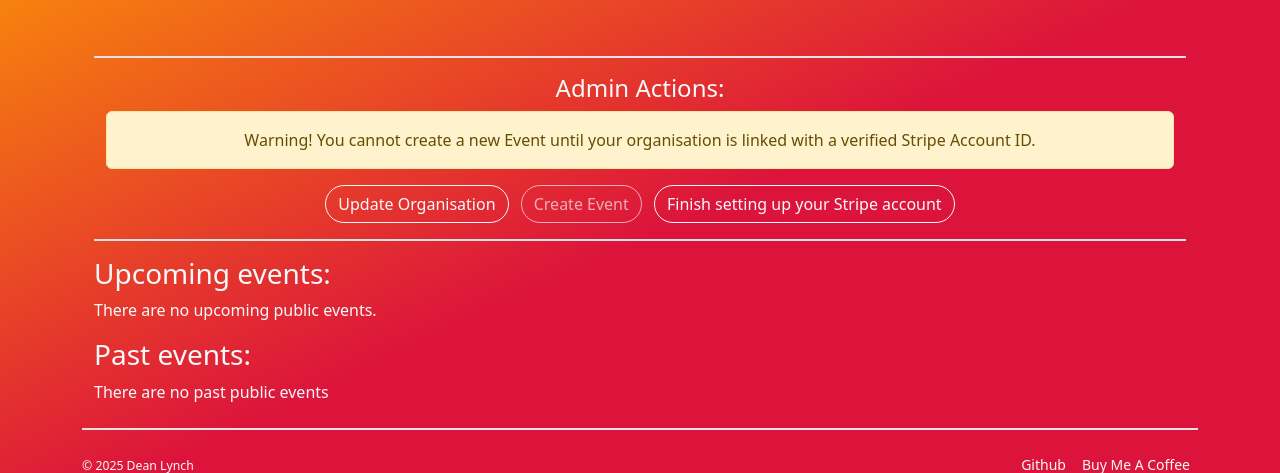
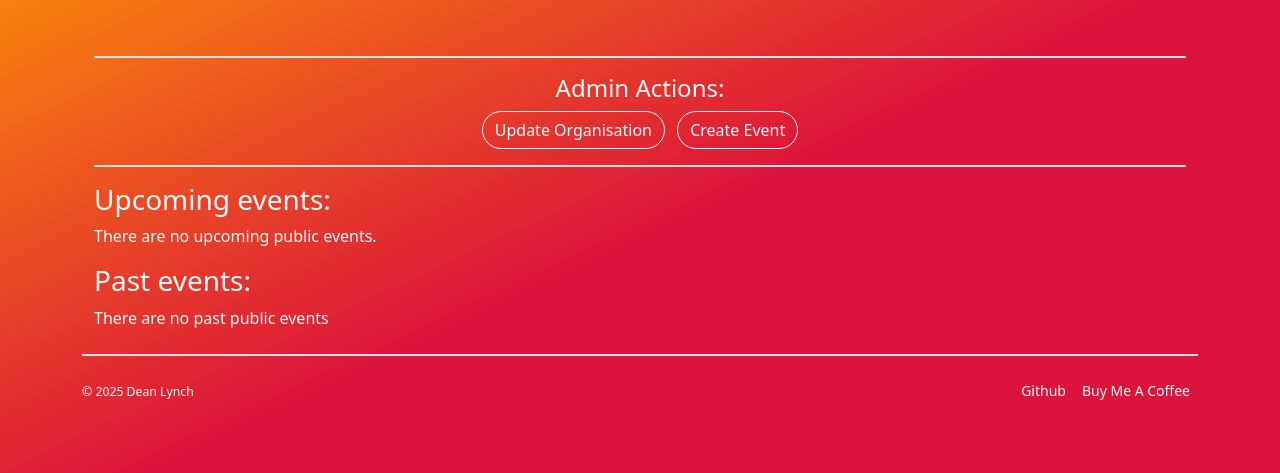
Before and after one commit to lynchdean/pizzapool, a Django app: template events/templates/events/organisation_detail.html in a window 1280 px wide. Shown: the part 160-633 px from the top of the page. Run offline with Django 5.2, Linux system fonts and the light colour scheme; the template is opened without the code that fills it, so the values that code supplies are empty; some libraries are stand-ins or nearby versions.

Commit message:
Remove stripe checks for events. Fix log env config

```diff
--- a/events/templates/events/order_create.html
+++ b/events/templates/events/order_create.html
@@ -9,7 +9,7 @@
     </style>
 
     <div class="container text-light p-3">
-        {% if not event.locked  and event.organisation.stripe_account_verified %}
+        {% if not event.locked %}
             <h3>New Order:</h3>
             {% load crispy_forms_tags %}
             <form class="my-class" method="post">
--- a/events/templates/events/organisation_detail.html
+++ b/events/templates/events/organisation_detail.html
@@ -13,38 +13,18 @@
         </div>
     </div>
 
-
-
     {% if request.user.organisation == organisation %}
         <div class="container border-2 border-bottom pb-3 mb-3">
             <h4 class="text-light text-center">Admin Actions:</h4>
-            {% if not organisation.stripe_account_verified %}
-                <div class="alert alert-warning text-center" role="alert">
-                    <span>Warning! You cannot create a new Event until your organisation is linked with a verified Stripe Account ID.</span>
-                </div>
-            {% endif %}
-
             <div class="text-center">
                 <a class="btn btn-outline-light rounded-pill "
                    href="{% url 'events:org-update' organisation.path %}">
                     Update Organisation
                 </a>
-                {% if organisation.stripe_account_verified %}
-                    <a class="btn btn-outline-light rounded-pill ms-2"
-                       href="{% url 'events:event-create' object.path %}">
-                        Create Event
-                    </a>
-                {% else %}
-                    <a class="btn btn-outline-light rounded-pill ms-2 disabled"
-                       href="{% url 'events:event-create' object.path %}" aria-disabled>
-                        Create Event
-                    </a>
-                    <a class="btn btn-outline-light rounded-pill ms-2"
-                       href="{% url 'events:user' user.username %}">
-                        Finish setting up your Stripe account
-                    </a>
-                {% endif %}
-
+                <a class="btn btn-outline-light rounded-pill ms-2"
+                   href="{% url 'events:event-create' object.path %}">
+                    Create Event
+                </a>
             </div>
         </div>
     {% endif %}
--- a/events/test_selenium.py
+++ b/events/test_selenium.py
@@ -2,10 +2,7 @@ import time
 from decimal import Decimal
 
 from django.contrib.staticfiles.testing import StaticLiveServerTestCase
-from django.test import override_settings
 from selenium.webdriver import ActionChains
-from selenium.webdriver.support.ui import WebDriverWait
-from selenium.webdriver.support import expected_conditions as EC
 
 from selenium import webdriver
 from selenium.webdriver.chrome.options import Options
--- a/pizzapool/settings.py
+++ b/pizzapool/settings.py
@@ -17,13 +17,15 @@ from pathlib import Path
 from email.utils import parseaddr
 import logging
 
-logging.basicConfig(level=logging.DEBUG)
-
 # Build paths inside the project like this: BASE_DIR / 'subdir'.
 BASE_DIR = Path(__file__).resolve().parent.parent
 
 env = environ.Env()
 environ.Env.read_env(os.path.join(BASE_DIR, '.env'))
+
+# Configure logging
+LOGLEVEL = env('LOGLEVEL', default='INFO').upper()
+logging.basicConfig(level=getattr(logging, LOGLEVEL))
 
 # Quick-start development settings - unsuitable for production
 # See https://docs.djangoproject.com/en/5.0/howto/deployment/checklist/
```
Also changed, not shown: events/templates/events/event_create.html (+0 -7 lines).
